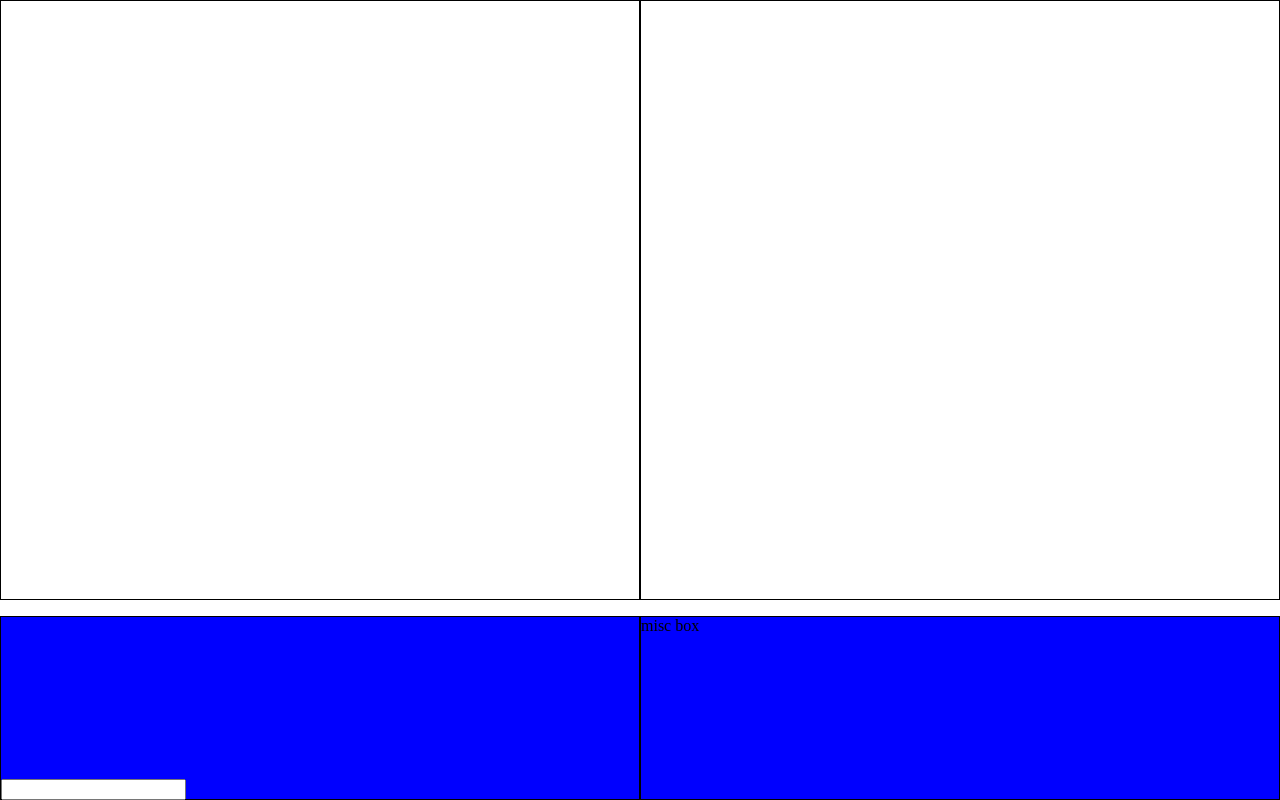
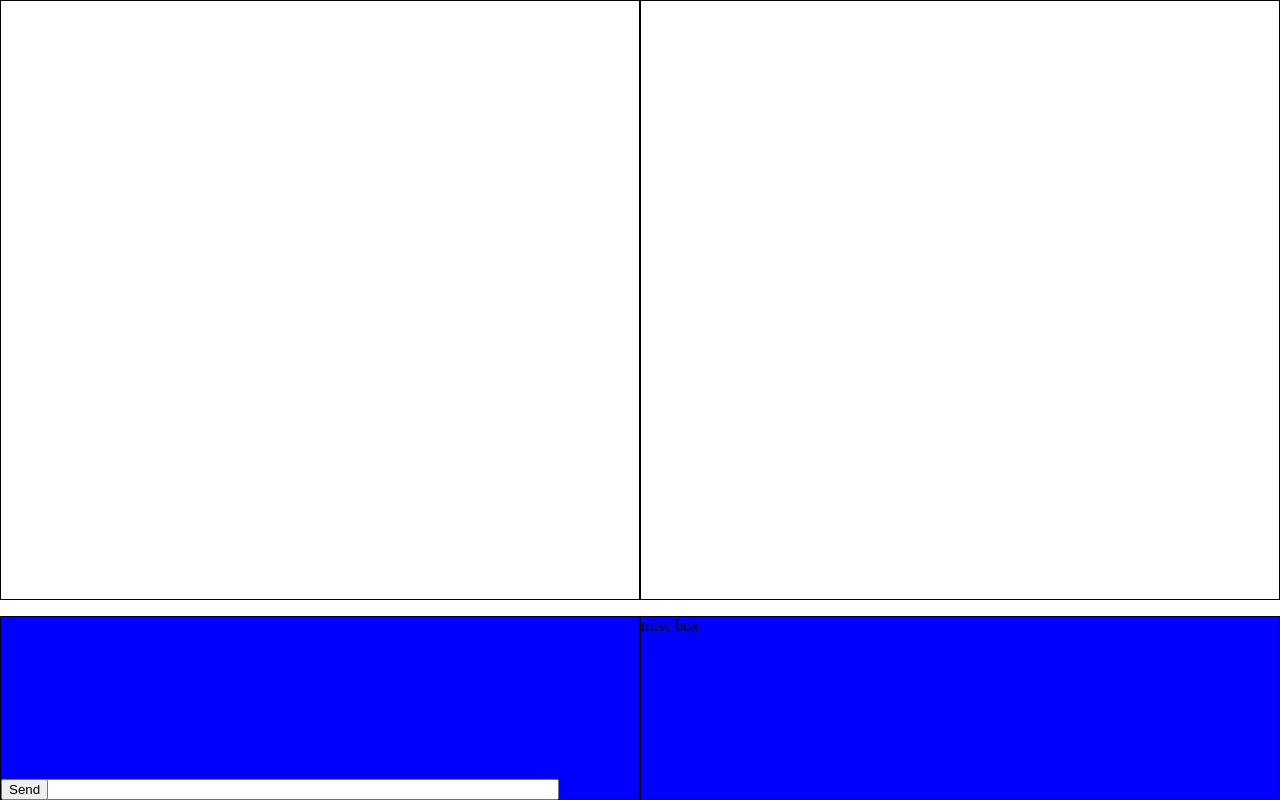
Before and after one commit to geraldthedev/NewChat, a React (Create React App) app: page / in a window 1280 px wide. Built offline with nearby package versions, Linux system fonts and the light colour scheme.

Commit message:
styling is meh, now to work on backend

```diff
--- a/src/App.js
+++ b/src/App.js
@@ -20,12 +20,16 @@ export default class Main extends React.Component{
                 <div className='story'></div>
 
                 </div>
-                <span className='divider'></span>
+
                 <div className="messenger-wrapper">
 
                     <div className='chat'>
+                        <form>
                     <input className='convo' type='text'></input>
+                    <button className='send' type='submit'>Send</button>
+                    </form>
                     </div>
+
                     <div className='misc'>
                         misc box
                     </div>
--- a/src/styles/styles.scss
+++ b/src/styles/styles.scss
@@ -1,6 +1,7 @@
 $messenger-back: blue;
 $grid:1fr 1fr;
 $border: thin solid black;
+$back : green;
 
 .container{
     margin: 0;
@@ -13,7 +14,7 @@ $border: thin solid black;
 .content-wrapper{
     display: grid;
     grid-template-columns: $grid;
-
+    width: 100vw;
     height: 75vh;
 }
 
@@ -28,6 +29,7 @@ $border: thin solid black;
 }
 
 .chat{
+    display: inline-block;
     border: $border;
 
 }
@@ -37,14 +39,12 @@ $border: thin solid black;
 
 }
 body{
+    display: grid;
     margin: 0;
     padding: 0;
 
 }
-.divider{
-    height: 5em;
-   background-color: green($color: green);
-}
+
 .messenger-wrapper{
     display: grid;
     position: absolute;
@@ -56,9 +56,13 @@ body{
 
 }
 
-
+.send{
+    position: absolute;
+    bottom: 0;
+}
 .convo{
     position: absolute;
     bottom: 0;
+    width: 43vw;
 
 }
```
